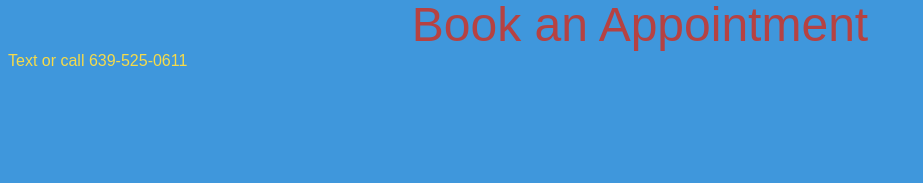
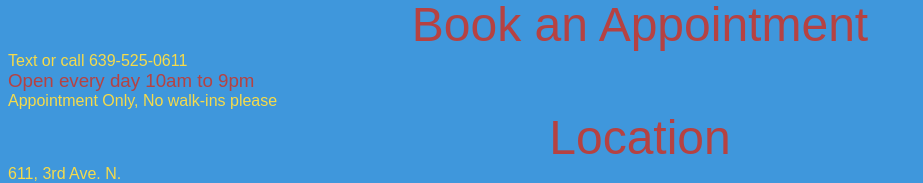
Before and after one commit to SpectreAscended/spa, a React (Vite) app: page / in a window 1280 px wide. Shown: the part 1076-1259 px from the top of the page, without its empty margins (0-923 px from the left). Before the commit the page ends 1146 px from the top, so only its background shows below. Built offline with nearby package versions, Linux system fonts and the light colour scheme; a web font is replaced by a local one.

Commit message:
Finished filling in markup, edited default styles for header elements

```diff
--- a/src/components/Cta.tsx
+++ b/src/components/Cta.tsx
@@ -7,6 +7,11 @@ const Cta: React.FC = () => {
       <p>
         Text or call <a href="tel:6395250611">639-525-0611</a>
       </p>
+      <h3>Open every day 10am to 9pm</h3>
+      <p>Appointment Only, No walk-ins please</p>
+      <h2>Location</h2>
+      <p>611, 3rd Ave. N.</p>
+      <p>Saskatoon, SK</p>
     </section>
   );
 };
--- a/src/index.css
+++ b/src/index.css
@@ -34,11 +34,17 @@ img {
 }
 
 h2 {
+  font-size: 3rem;
+  text-align: center;
+}
+
+h1,
+h2,
+h3,
+h4 {
   font-family: 'Paprika', sans-serif;
   color: var(--color-secondary);
-  font-size: 3rem;
   font-weight: 400;
-  text-align: center;
 }
 
 ul {
```
